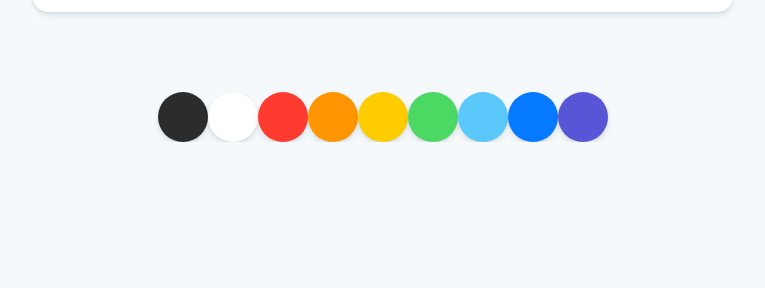
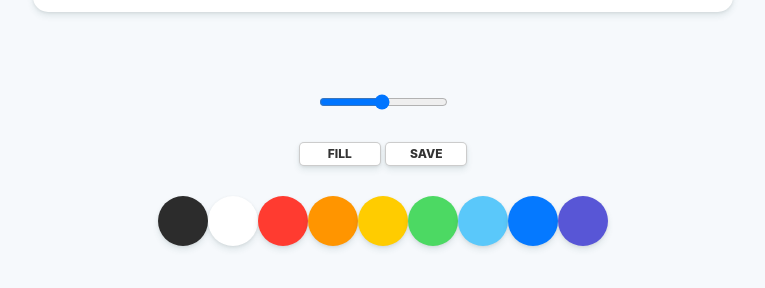
Before and after one commit to JunYeong-dev/VanillaJS-paint, a plain HTML site: page index.html in a window 1280 px wide. Shown: the part 738-1026 px from the top of the page, without its empty margins (257-1022 px from the left). Before the commit the page ends 880 px from the top, so only its background shows below. Drawn offline with Linux system fonts and the light colour scheme.

Commit message:
Create paint function button - css

```diff
--- a/index.html
+++ b/index.html
@@ -9,6 +9,13 @@
     <body>
         <canvas id="jsCanvas" class="canvas"></canvas>
         <div class="controls">
+            <div class="controls__range">
+                <input type="range" id="jsRange" min="0.1" max="5.0" value="2.5" step="0.1">
+            </div>
+            <div class="controls__btns">
+                <button id="jsMode">Fill</button>
+                <button id="jsSave">Save</button>
+            </div>
             <div class="controls__colors" id="jsColors">
                 <div class="controls__color" style="background-color:#2c2c2c"></div>
                 <div class="controls__color" style="background-color:white"></div>
--- a/styles.css
+++ b/styles.css
@@ -5,7 +5,7 @@ body {
     display: flex;
     flex-direction: column;
     align-items: center;
-    padding-top: 50px;
+    padding: 50px 0px;
 }
 
 .canvas{
@@ -18,6 +18,33 @@ body {
 
 .controls {
     margin-top: 80px;
+    display: flex;
+    flex-direction: column;
+    align-items: center;
+}
+
+.controls .controls__btns {
+    margin-bottom: 30px;
+}
+
+.controls__btns button {
+    all: unset;
+    cursor: pointer;
+    background-color: white;
+    padding: 5px 0px;
+    width: 80px;
+    text-align: center;
+    border-radius: 5px;
+    box-shadow: 0 4px 6px rgba(50, 90, 93, 0.11), 0 1px 3px rgba(0, 0, 0, 0.08);
+    border:1px solid rgba(0, 0, 0, 0.2);
+    color: rgba(0, 0, 0, 0.8);
+    text-transform: uppercase;
+    font-weight: 800;
+    font-size: 12px;
+}
+
+.controls__btns button:active {
+    transform: scale(0.98);
 }
 
 .controls .controls__colors{
@@ -31,3 +58,7 @@ body {
     cursor:pointer;
     box-shadow: 0 4px 6px rgba(50, 90, 93, 0.11), 0 1px 3px rgba(0, 0, 0, 0.08);
 }
+
+.controls .controls__range {
+    margin-bottom: 30px;
+}
```
